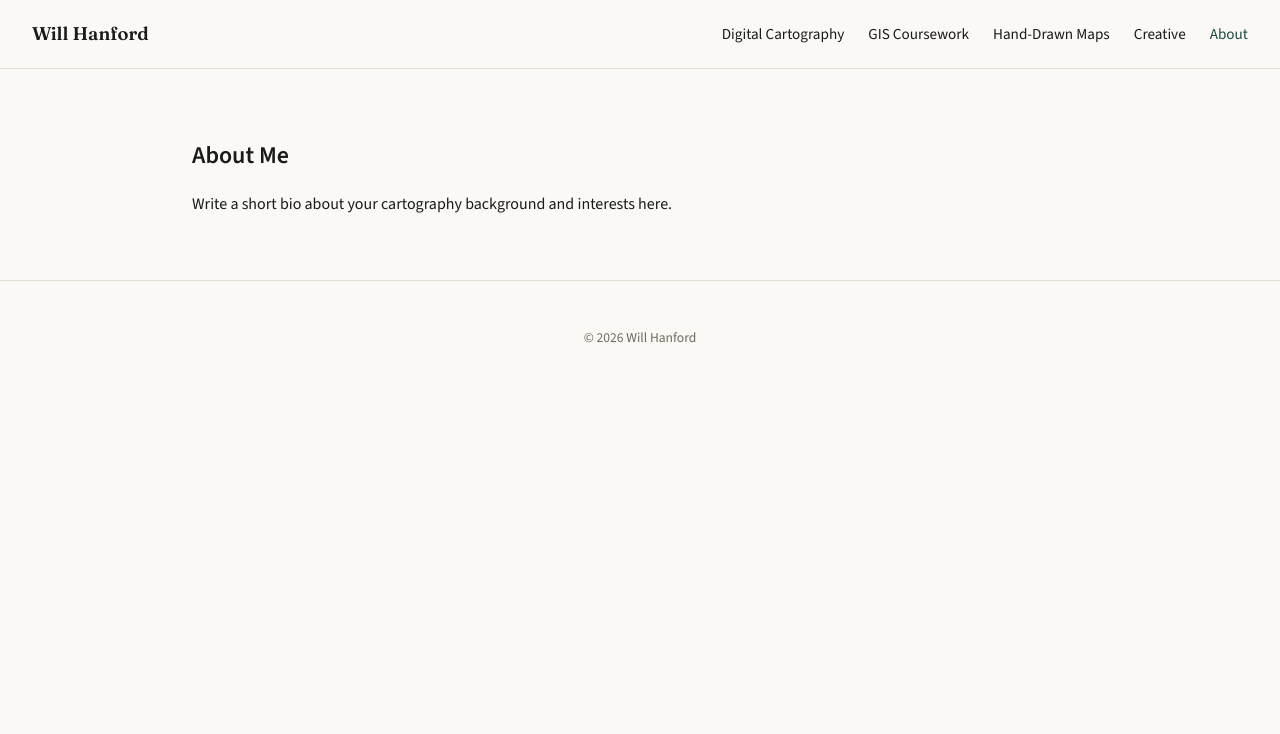
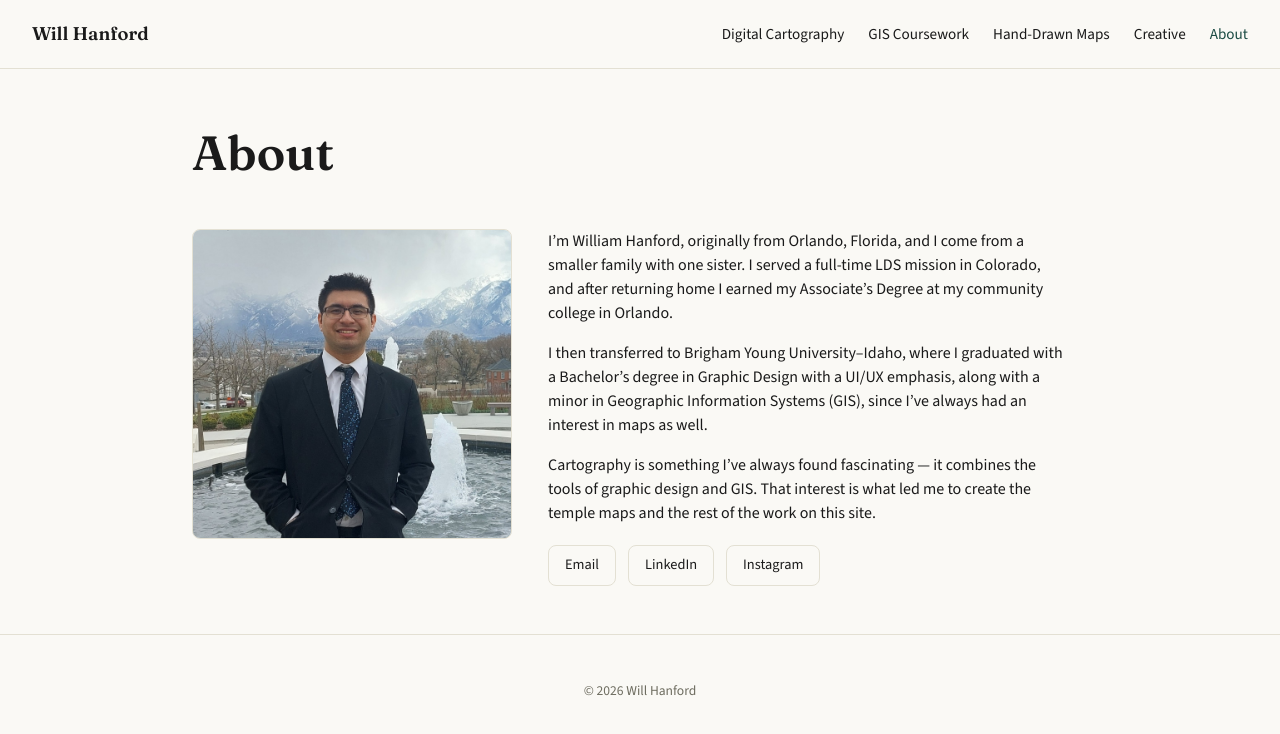
Before and after one commit to Will7332/cartography-portfolio, a plain HTML site: page about.html in a window 1280 px wide. Drawn offline with nearby package versions, Linux system fonts and the light colour scheme.

Commit message:
Add Creative and About pages, completing the site
- New creative.html: full-width Mario Kart concept map with write-up
- Rebuild about.html: real bio, cropped portrait photo, and contact
  links (email, LinkedIn, Instagram)

Co-Authored-By: Claude Sonnet 5 <noreply@anthropic.com>

```diff
--- a/about.html
+++ b/about.html
@@ -4,7 +4,7 @@
   <meta charset="UTF-8">
   <meta name="viewport" content="width=device-width, initial-scale=1.0">
   <title>About | Will Hanford</title>
-  <link rel="stylesheet" href="css/styles.css?v=8">
+  <link rel="stylesheet" href="css/styles.css?v=9">
 </head>
 <body>
   <header class="site-header">
@@ -21,10 +21,25 @@
   </header>
 
   <main>
-    <section class="about">
-      <h1>About Me</h1>
-      <p>Write a short bio about your cartography background and interests here.</p>
+    <section class="hero">
+      <h1>About</h1>
     </section>
+
+    <div class="about-grid">
+      <figure class="about-portrait">
+        <img src="images/about/will-portrait.jpg" alt="Will Hanford">
+      </figure>
+      <div class="about-bio">
+        <p>I&rsquo;m William Hanford, originally from Orlando, Florida, and I come from a smaller family with one sister. I served a full-time LDS mission in Colorado, and after returning home I earned my Associate&rsquo;s Degree at my community college in Orlando.</p>
+        <p>I then transferred to Brigham Young University&ndash;Idaho, where I graduated with a Bachelor&rsquo;s degree in Graphic Design with a UI/UX emphasis, along with a minor in Geographic Information Systems (GIS), since I&rsquo;ve always had an interest in maps as well.</p>
+        <p>Cartography is something I&rsquo;ve always found fascinating &mdash; it combines the tools of graphic design and GIS. That interest is what led me to create the temple maps and the rest of the work on this site.</p>
+        <div class="about-links">
+          <a href="mailto:willhanforde@gmail.com">Email</a>
+          <a href="https://www.linkedin.com/in/williamhanford/" target="_blank" rel="noopener">LinkedIn</a>
+          <a href="https://www.instagram.com/willhanford_art/" target="_blank" rel="noopener">Instagram</a>
+        </div>
+      </div>
+    </div>
   </main>
 
   <footer class="site-footer">
--- a/css/styles.css
+++ b/css/styles.css
@@ -608,6 +608,63 @@ main {
   }
 }
 
+.about-grid {
+  display: grid;
+  grid-template-columns: minmax(220px, 320px) 1fr;
+  gap: 2.25rem;
+  align-items: start;
+  margin-top: 2.5rem;
+}
+
+.about-portrait {
+  margin: 0;
+}
+
+.about-portrait img {
+  width: 100%;
+  height: auto;
+  display: block;
+  border-radius: 8px;
+  border: 1px solid var(--color-border);
+}
+
+.about-bio p {
+  margin: 0 0 1rem;
+  max-width: 65ch;
+}
+
+.about-links {
+  display: flex;
+  flex-wrap: wrap;
+  gap: 0.75rem;
+  margin-top: 1.25rem;
+}
+
+.about-links a {
+  padding: 0.55rem 1rem;
+  border: 1px solid var(--color-border);
+  border-radius: 8px;
+  text-decoration: none;
+  color: var(--color-text);
+  font-weight: 500;
+  font-size: 0.9rem;
+  transition: border-color 0.15s ease;
+}
+
+.about-links a:hover {
+  border-color: var(--color-accent);
+}
+
+@media (max-width: 640px) {
+  .about-grid {
+    grid-template-columns: 1fr;
+  }
+
+  .about-portrait {
+    max-width: 280px;
+  }
+}
+
 .back-link {
   display: inline-block;
   margin-top: 1.5rem;
```
Also changed, not shown: creative.html (added, +45 -0 lines), gis-coursework.html (+1 -1 lines), hand-drawn.html (+1 -1 lines), index.html (+1 -1 lines), maps.html (+1 -1 lines), images/about/will-portrait.jpg (added).
